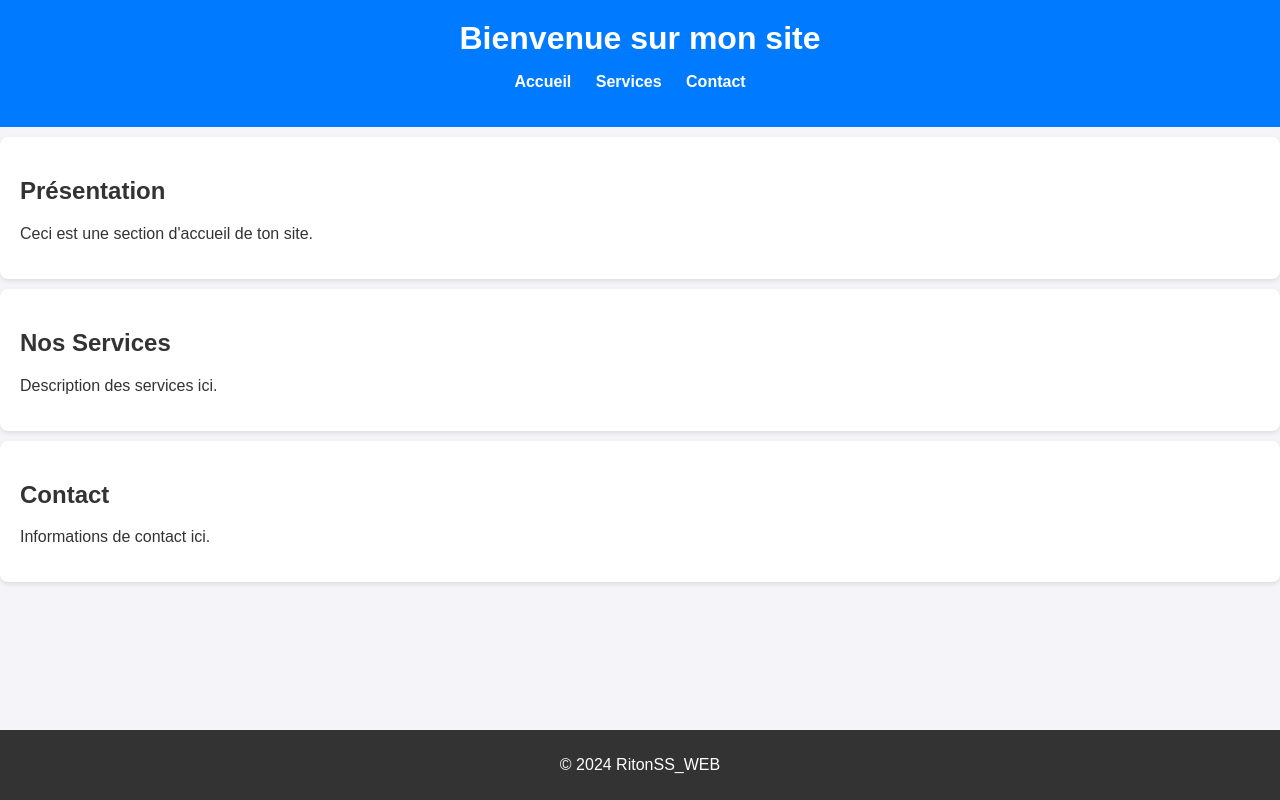
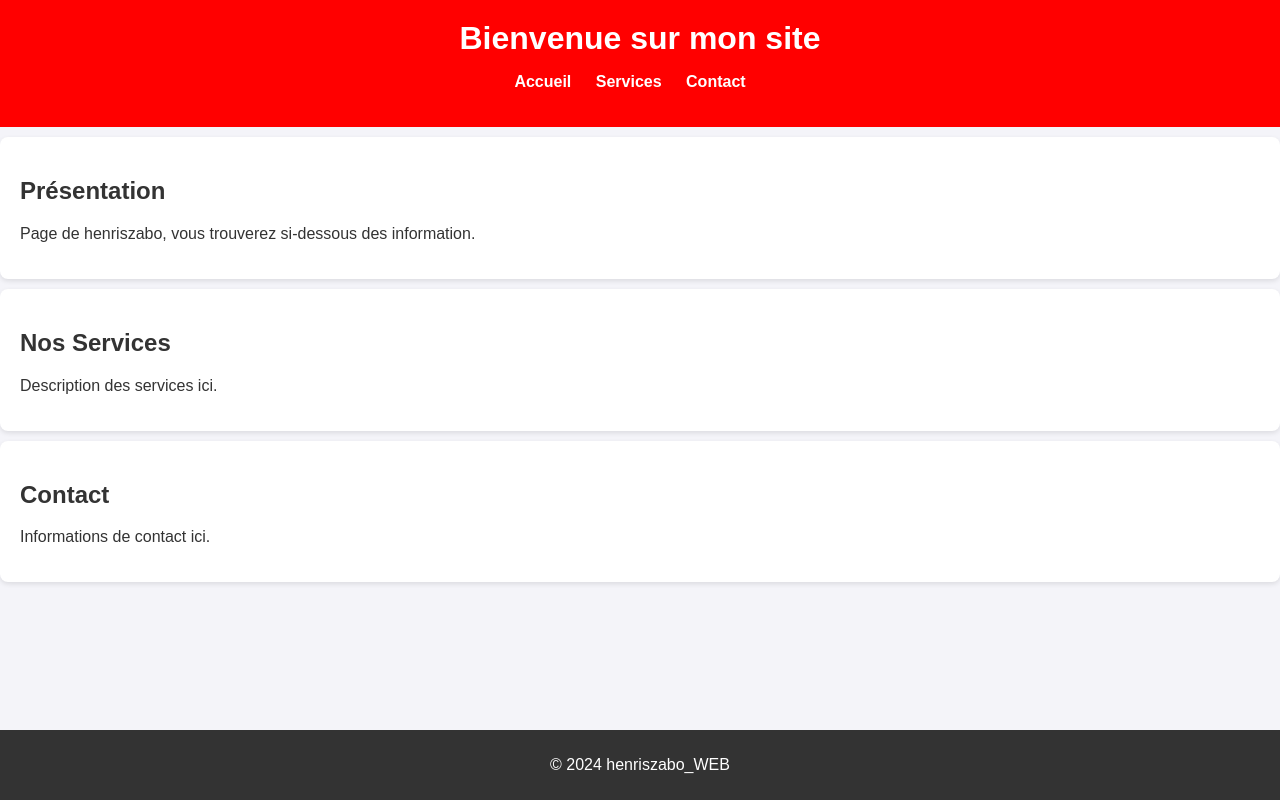
Before and after one commit to RitonSS/Mon-premier-site, a plain HTML site: page index.html in a window 1280 px wide. Drawn offline with Linux system fonts and the light colour scheme.

Commit message:
Mise à jour du site

```diff
--- a/index.html
+++ b/index.html
@@ -21,7 +21,7 @@
     <main>
         <section id="accueil">
             <h2>Présentation</h2>
-            <p>Ceci est une section d'accueil de ton site.</p>
+            <p>Page de henriszabo, vous trouverez si-dessous des information.</p>
         </section>
 
         <section id="services">
@@ -36,7 +36,7 @@
     </main>
 
     <footer>
-        <p>&copy; 2024 RitonSS_WEB</p>
+        <p>&copy; 2024 henriszabo_WEB</p>
     </footer>
 </body>
 </html>
--- a/style.css
+++ b/style.css
@@ -9,7 +9,7 @@ body {
 
 /* Header */
 header {
-    background-color: #007BFF;
+    background-color: #ff0000;
     color: white;
     padding: 20px;
     text-align: center;
```
